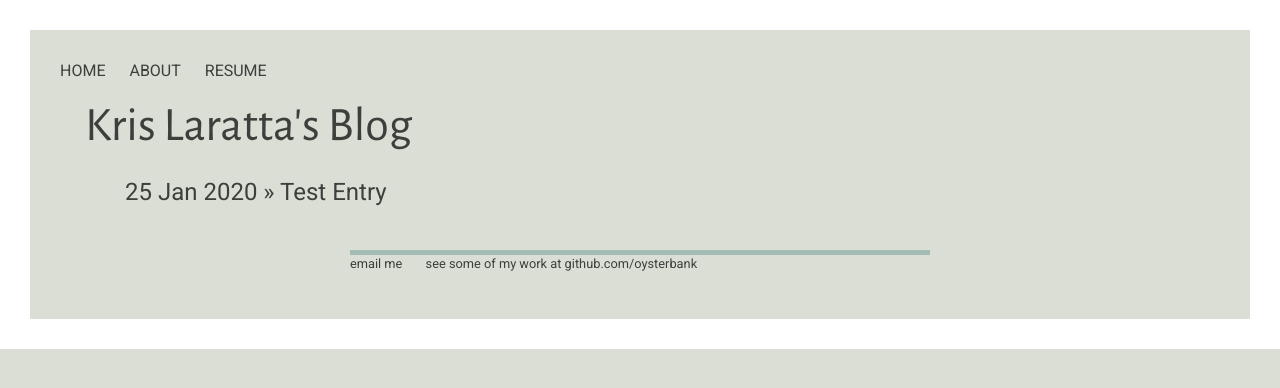
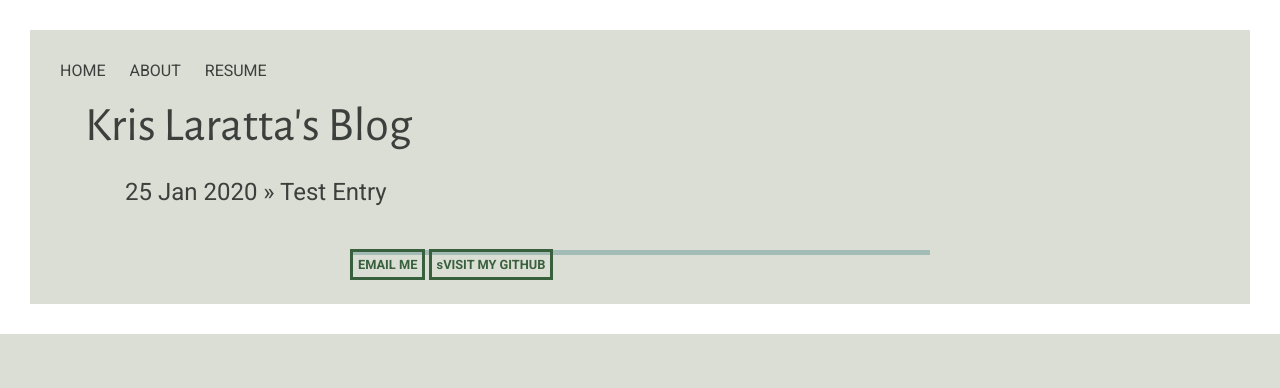
Before and after one commit to oysterbank/oysterbank.github.io, a Jekyll site: the page built from blog/index.html, in a window 1280 px wide. Shown: the top 388 px of the page. Built offline with Jekyll 4.4.1, drawn with Linux system fonts in a browser that asks for light colours; nearby versions of some CDN libraries.

Commit message:
Turn footer links into buttons.

```diff
--- a/_layouts/default.html
+++ b/_layouts/default.html
@@ -28,13 +28,9 @@
   {{ content }}
 
 </div>
-
   <footer>
-   <ul>
-   <li><a href="mailto:krislaratta@gmail.com">email me</a></li>
-   <li><a href="https://github.com/oysterbank">see some of my work at github.com/oysterbank</a></li>
-   </ul>
+    <a class="footer-link" href="mailto:krislaratta@gmail.com">EMAIL ME</a>
+    <a class="footer-link" href="https://github.com/oysterbank">sVISIT MY GITHUB</a>
   </footer>
   </body>
-
 </html>
--- a/css/main.css
+++ b/css/main.css
@@ -44,6 +44,14 @@ ul.posts li { list-style: none; }
 .cv address, .cv p { font-size: 1.2em; }
 .cv .download { float: right; font-size: .8em; text-transform: uppercase; }
 
+.footer-link {
+    border-style: solid;
+    border-color: #39603D;
+    color: #39603D;
+    padding: 5px;
+    font-weight: bold;
+}
+
 #landing-content {
     margin-top: 40px;
     margin-bottom: 40px;
```
